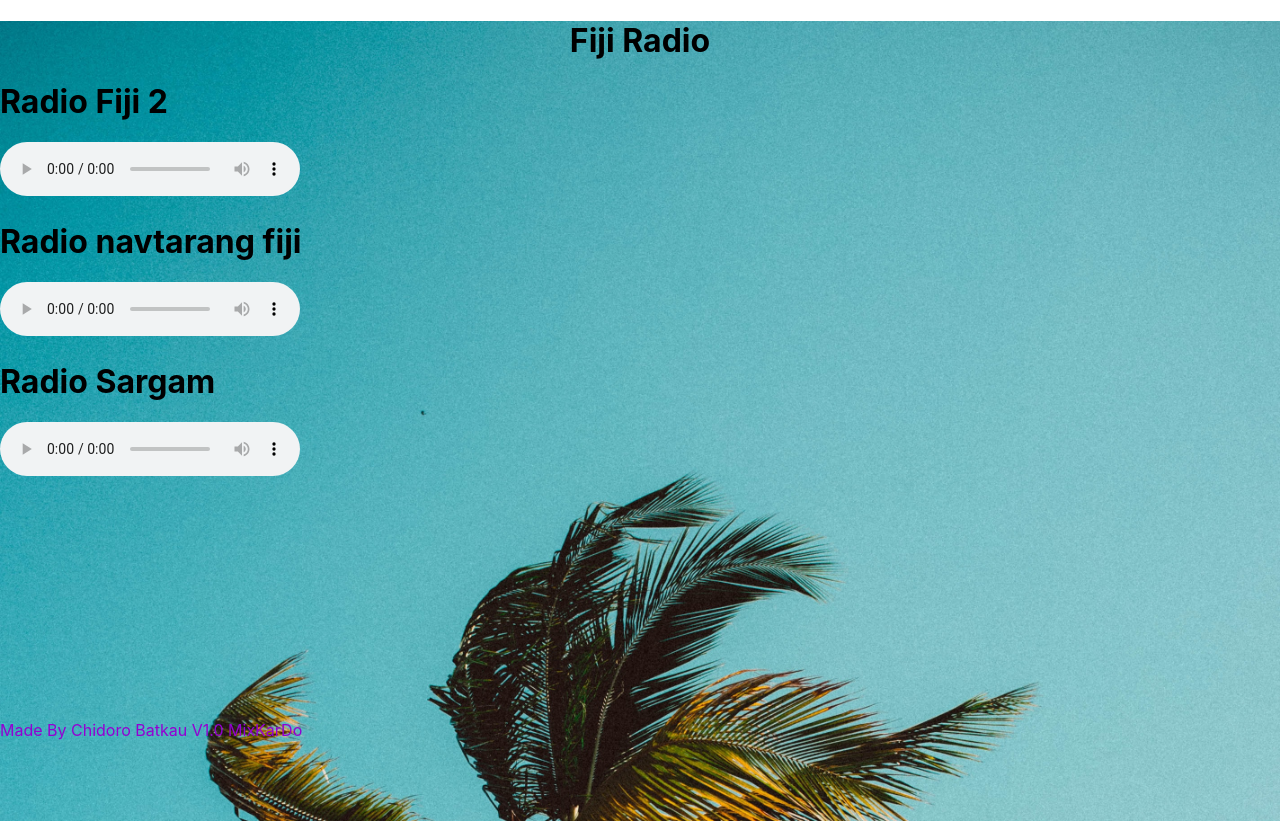
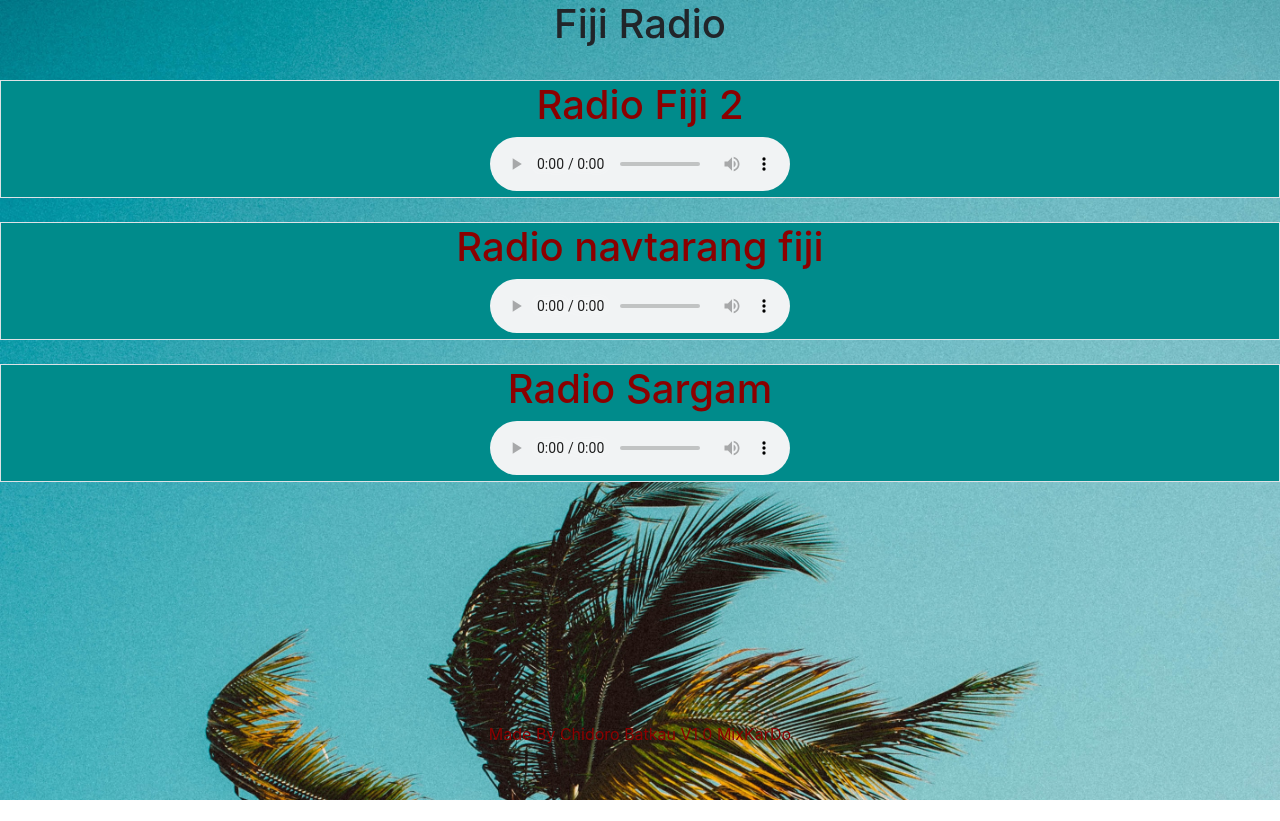
Before and after one commit to nimishlal/fiji-radio-batkau, a React (Create React App) app: page / in a window 1280 px wide. After the commit the page ends 800 px from the top, so only its background shows below. Built offline with nearby package versions, Linux system fonts and the light colour scheme.

Commit message:
update1.1

```diff
--- a/package.json
+++ b/package.json
@@ -7,13 +7,15 @@
     "@testing-library/jest-dom": "^4.2.4",
     "@testing-library/react": "^9.5.0",
     "@testing-library/user-event": "^7.2.1",
+    "bootstrap": "^4.5.0",
     "react": "^16.13.1",
+    "react-bootstrap": "^1.2.2",
     "react-dom": "^16.13.1",
     "react-scripts": "3.4.1"
   },
   "scripts": {
-    "predeploy":"npm run build",
-    "deploy":"gh-pages -d build",
+    "predeploy": "npm run build",
+    "deploy": "gh-pages -d build",
     "start": "react-scripts start",
     "build": "react-scripts build",
     "test": "react-scripts test",
--- a/src/App.css
+++ b/src/App.css
@@ -19,3 +19,9 @@
   color: darkviolet;
   padding-top: 15rem;
 }
+.text-center{
+  color: darkred;
+}
+.border{
+  background-color: darkcyan;
+}
--- a/src/App.js
+++ b/src/App.js
@@ -1,25 +1,37 @@
 import React from 'react';
 import './App.css';
+import 'bootstrap/dist/css/bootstrap.min.css';
+
+
 
 function App() {
   return (
     <div className="App">
       <h1 className="center">Fiji Radio</h1>
       <div>
+        <br></br>
+      <div className="text-center border">
         <h1>
           Radio Fiji 2
       </h1>
         <audio width="" height="" controls >
-      <source src="http://peridot.streamguys.com:7150/RFTwo" type="audio/mp3"/>
+          <source src="http://peridot.streamguys.com:7150/RFTwo" type="audio/mp3" />
         </audio>
+      </div>
+      <br></br>
+      <div className="text-center border">
         <h1>Radio navtarang fiji</h1>
         <audio controls>
           <source src="http://stream.fijivillage.com/navtarang" type="audio/mp3"></source>
         </audio>
+      </div>
+      <br></br>
+      <div className="text-center border">
         <h1>Radio Sargam</h1>
         <audio controls>
           <source src="http://stream.fijivillage.com/radiosargam" type="audio/mp3"></source>
         </audio>
+      </div>
       </div>
 
       {/* <div>
@@ -28,7 +40,7 @@
       <source src="http://peridot.streamguys.com:7150/Mirchi" type="audio/mpeg"/>
       </video>
       </div> */}
-      <footer className="colorFooter">Made By Chidoro Batkau V1.0 MixKarDo</footer>
+      <footer className="colorFooter text-center">Made By Chidoro Batkau V1.0 MixKarDo</footer>
     </div>
   );
 }
```
Also changed, not shown: 1 other file (tests, documents, lock files or other folders). Lines whose indentation alone changed are shown as unchanged.
